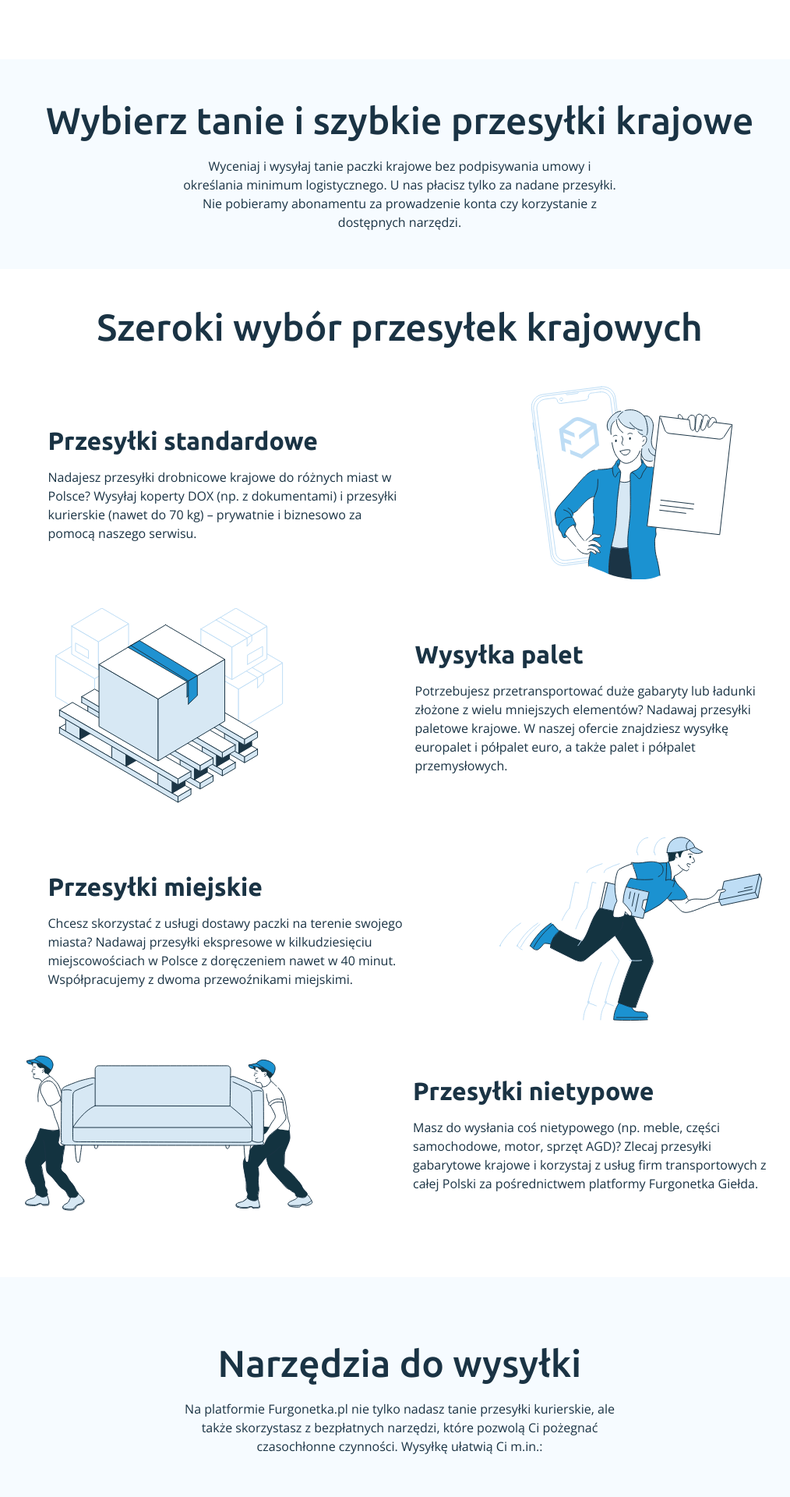
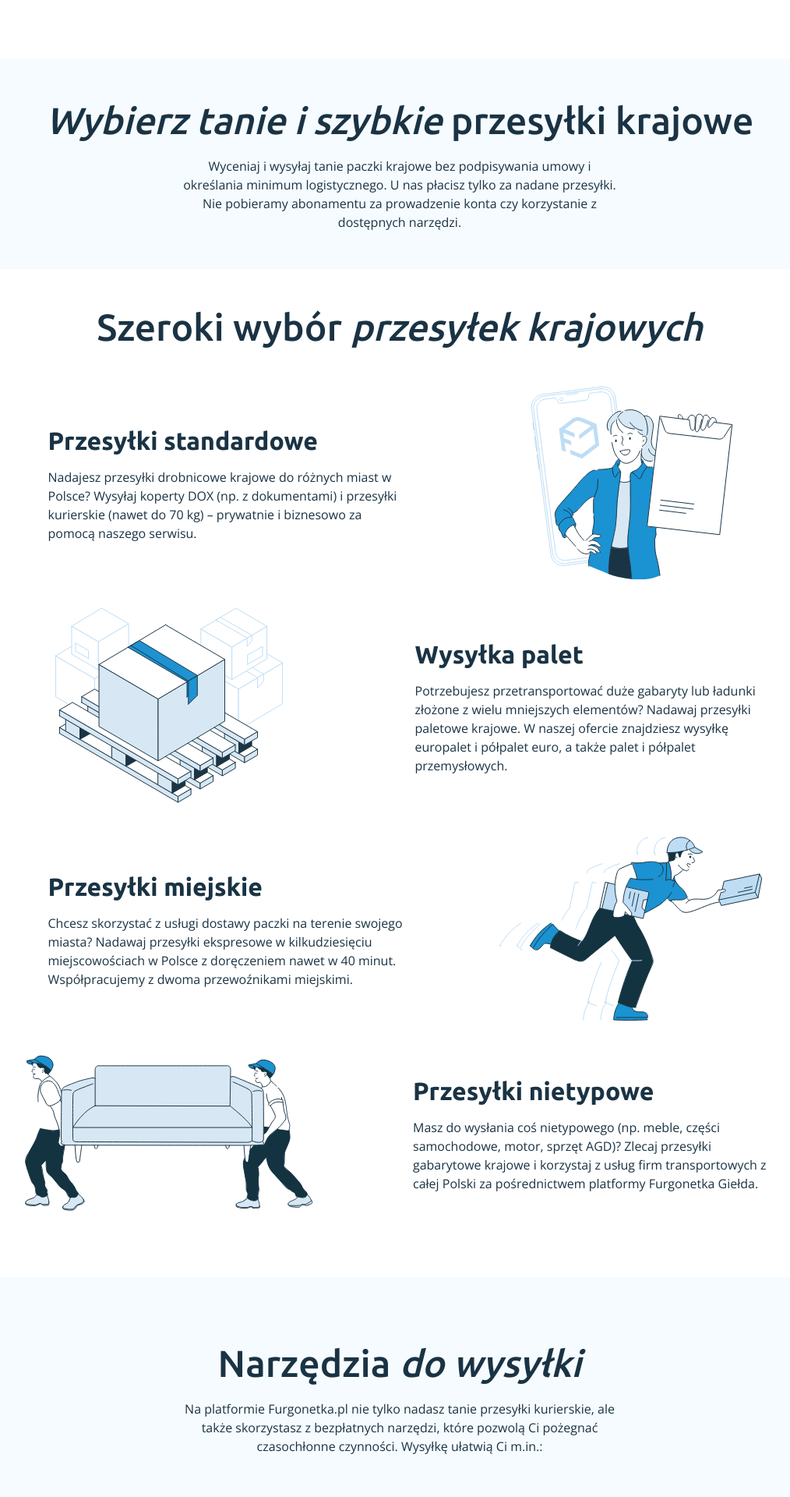
Before and after one commit to EwelinaKopacz/Furgonetka-LandingPage, a React (Create React App) app: page / in a window 1280 px wide. Shown: the part 580-2500 px from the top of the page at 78% size, without its empty margins (127-1141 px from the left). Built offline with nearby package versions, Linux system fonts and the light colour scheme.

Commit message:
added italic font styles for headers

```diff
--- a/src/components/Advert/Adver.js
+++ b/src/components/Advert/Adver.js
@@ -13,7 +13,7 @@ function Advert() {
 
             <div className='advert__right'>
                 <div className='advert__description'>
-                    <h2 className='advert__header'>Furgonetka – tu znajdziesz najtańsze przesyłki krajowe</h2>
+                    <h2 className='advert__header'>Furgonetka – tu znajdziesz <span className='advert__header--italic'>najtańsze przesyłki krajowe</span></h2>
                     <p className='advert__text'>Skorzystaj z bezpłatnego formularza i zamów wysyłkę swojej paczki w niskiej cenie. </p>
                 </div>
                 <div className='advert__btn'>
--- a/src/components/Advert/Advert.css
+++ b/src/components/Advert/Advert.css
@@ -52,6 +52,10 @@
     align-self: stretch;
 }
 
+.advert__header--italic {
+    font-style: italic;
+}
+
 .advert__text {
     font-family: 'Open Sans';
     font-style: normal;
--- a/src/components/App/App.js
+++ b/src/components/App/App.js
@@ -16,7 +16,7 @@ function App() {
       <NavBar/>
       <Hero/>
       <Intro
-        header='Wybierz tanie i szybkie przesyłki krajowe'
+        header={<><span className='intro__header--italic'>Wybierz tanie i szybkie</span> przesyłki krajowe</>}
         text='Wyceniaj i wysyłaj tanie paczki krajowe bez podpisywania umowy i określania minimum logistycznego. U nas płacisz tylko za nadane przesyłki.
         Nie pobieramy abonamentu za prowadzenie konta czy korzystanie z dostępnych narzędzi.'
         className="intro__container--margin48"
--- a/src/components/Brands/Brands.js
+++ b/src/components/Brands/Brands.js
@@ -7,7 +7,7 @@ const Brands = () => {
     return (
         <article className='brands'>
             <Intro
-                header='Przesyłki krajowe – DHL, FedEx, DPD, InPost i inni'
+                header={<>Przesyłki krajowe <span className="intro__header--italic">– DHL, FedEx, DPD, InPost i inni</span></>}
                 text='Za pośrednictwem Furgonetki nadasz przesyłki krajowe z DHL, FedEx, DPD, InPost, UPS, GLS, Pocztex,
                 ORLEN Paczka, Ambro Express, DeliGoo, Xpress Delivery i PallEx. Porównuj oferty najtańszych kurierów krajowych i wybierz usługę, którą potrzebujesz.'
                 className=''
--- a/src/components/ContactForm/ContactForm.js
+++ b/src/components/ContactForm/ContactForm.js
@@ -1,3 +1,4 @@
+/* eslint-disable no-useless-escape */
 import React from 'react';
 import Button from '../Button/Button';
 import Message from '../Message/Message';
@@ -43,7 +44,7 @@ class ContactForm extends React.Component {
         let emailError = '';
 
         if(!this.checkPhone()){
-            phoneError = 'Błędny numer telefonu, min 9 liczb'
+            phoneError = 'Błędny numer telefonu, min 9 max 15 znaków'
         }
         if(!this.checkFirstName()){
             firstNameError = 'Imię musi składać się min. z 2 znaków'
@@ -65,7 +66,7 @@ class ContactForm extends React.Component {
 
     checkPhone = ()=>{
         const{phone} = this.state;
-        const regExp = /^[0-9]{9}/;
+        const regExp = /^[0-9]{9,15}$/;
         if(phone.match(regExp)){
             return true;
         }
@@ -135,7 +136,7 @@ class ContactForm extends React.Component {
                     </div>
                 </div>
                 <Button
-                    text='wylij swój kontakt'
+                    text='wyślij swój kontakt'
                     className='cta__btn--secondary'
                     className2='cta__text--secondary'
                 />
--- a/src/components/Features/Features.js
+++ b/src/components/Features/Features.js
@@ -9,14 +9,14 @@ const Features = () => {
     return (
         <article className='features'>
             <Intro
-                header='Narzędzia do wysyłki'
+                header={<>Narzędzia <span className='advert__header--italic'>do wysyłki</span></>}
                 text='Na platformie Furgonetka.pl nie tylko nadasz tanie przesyłki kurierskie, ale także skorzystasz z bezpłatnych narzędzi,
                 które pozwolą Ci pożegnać czasochłonne czynności. Wysyłkę ułatwią Ci m.in.:'
                 className="intro__container--margin80"
             />
             <Tools/>
             <Intro
-                header='Dogodny czas dostawy'
+                header={<><span className='advert__header--italic'>Dogodny</span> czas dostawy</>}
                 text='Jeśli zależy Ci na czasie, możesz przyspieszyć transport zleconej paczki. Z Furgonetką nadasz najszybsze przesyłki krajowe.
                 Wystarczy, że dobierzesz odpowiednią usługę dodatkową w zależności od przewoźnika:'
                 className="intro__container--margin80"
--- a/src/components/Message/Message.js
+++ b/src/components/Message/Message.js
@@ -1,18 +1,15 @@
 import React from 'react';
+// import { useState } from 'react';
 import './Message.css';
-import Button from '../Button/Button';
 
 const Message = () => {
+
   return (
     <div className='message__container'>
         <p className='message__info'>
             Wiadomość została wysłana!
         </p>
-        <Button
-          text="OK"
-          className='cta__btn--msg'
-          className2='cta__text--msg'
-        />
+        <button type='submit'>OK</button>
     </div>
   );
 }
--- a/src/components/Offer/Offer.css
+++ b/src/components/Offer/Offer.css
@@ -25,6 +25,10 @@
     color: var(--clr-text-dark);
 }
 
+.offer__header--italic {
+    font-style: italic;
+}
+
 .offer__cards {
     display: grid;
     grid-template-columns: 100px 1fr 100px;
--- a/src/components/Offer/Offer.js
+++ b/src/components/Offer/Offer.js
@@ -10,7 +10,7 @@ const Offer= () => {
     return (
         <section className='offer'>
             <div className='offer__container'>
-                <h2 className='offer__header'>Szeroki wybór przesyłek krajowych </h2>
+                <h2 className='offer__header'>Szeroki wybór <span className='offer__header--italic'>przesyłek krajowych</span></h2>
                 <div className='offer__cards card'>
                     {renderOfferCard(offerIconArray)}
                 </div>
```
